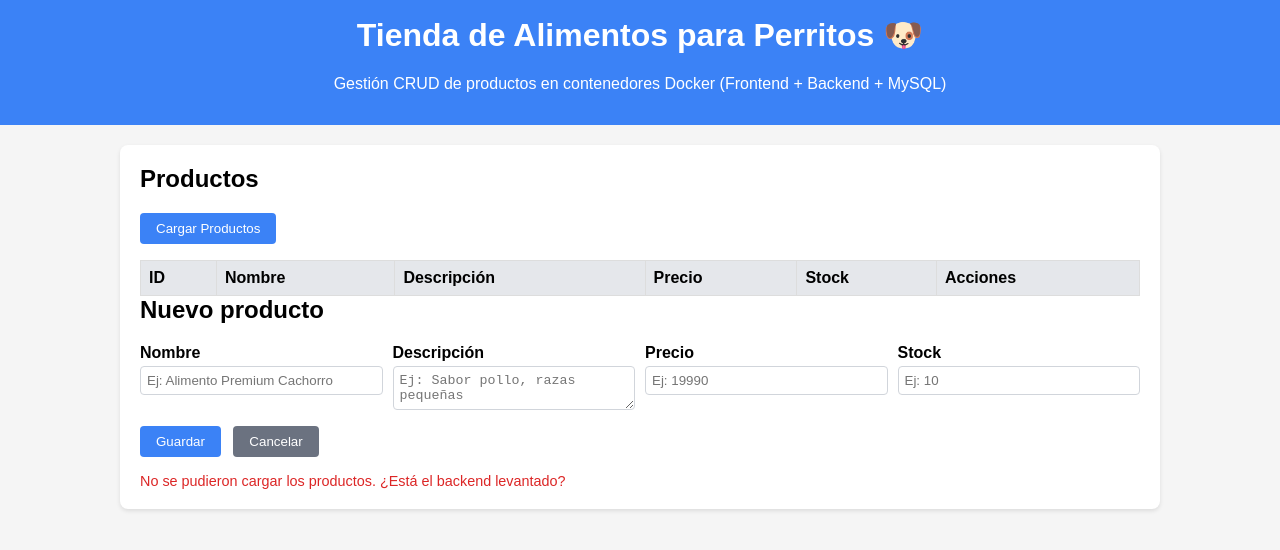
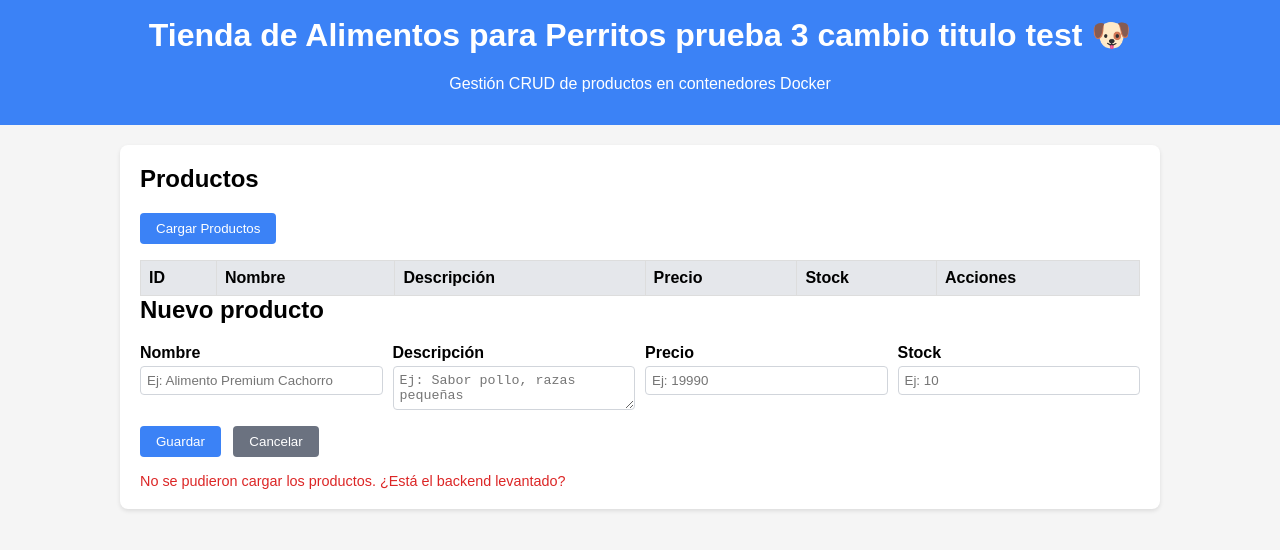
Before and after one commit to strinbur/eva3-devops, a plain HTML site: page frontend/index.html in a window 1280 px wide. Drawn offline with Linux system fonts and the light colour scheme; no server answers.

Commit message:
test pipeline cambio del titulo

```diff
--- a/frontend/index.html
+++ b/frontend/index.html
@@ -94,8 +94,8 @@
 </head>
 <body>
   <header>
-    <h1>Tienda de Alimentos para Perritos &#128054;</h1>
-    <p>Gestión CRUD de productos en contenedores Docker (Frontend + Backend + MySQL)</p>
+    <h1>Tienda de Alimentos para Perritos prueba 3 cambio titulo test &#128054;</h1>
+    <p>Gestión CRUD de productos en contenedores Docker</p>
   </header>
   <main>
     <section>
```
